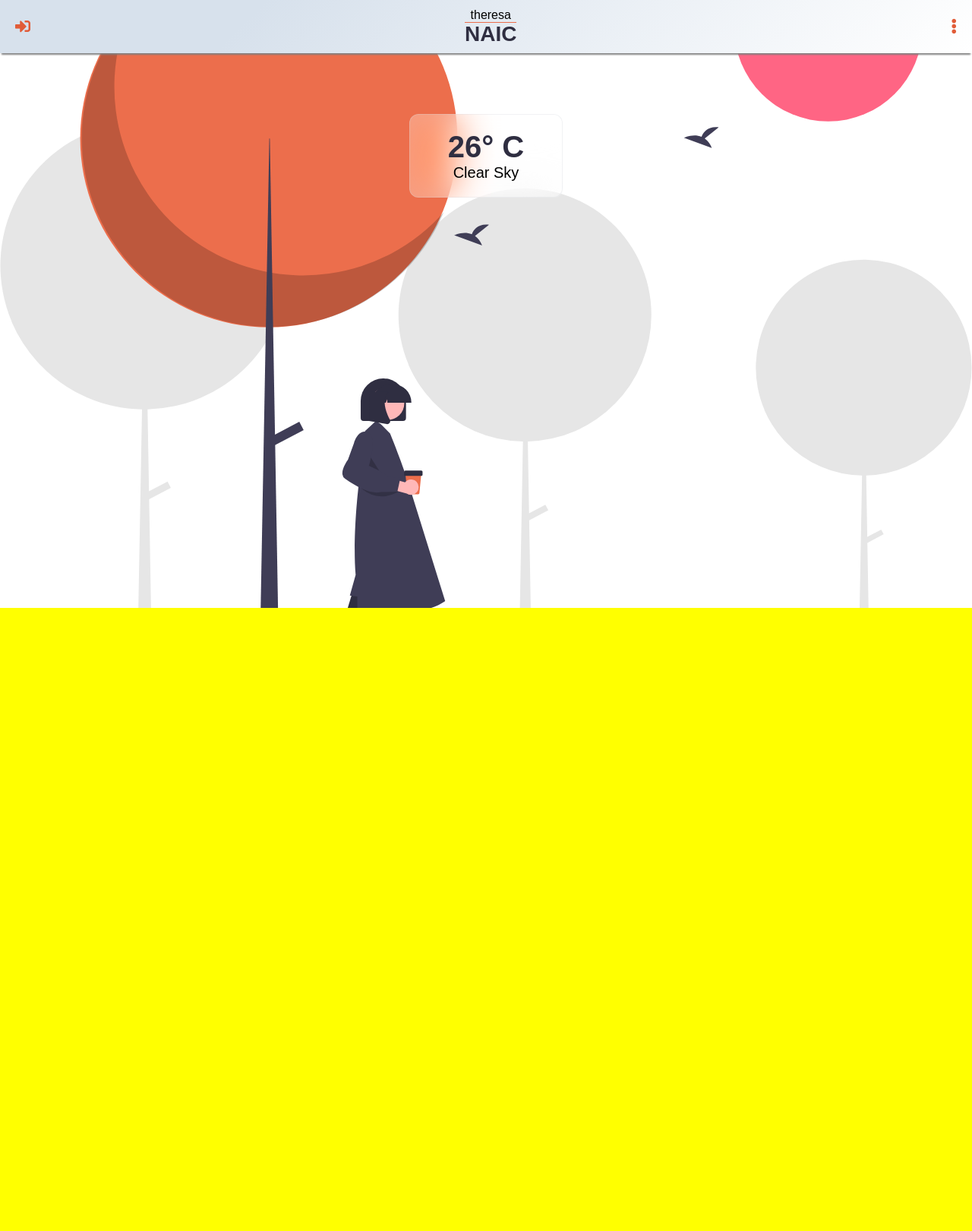
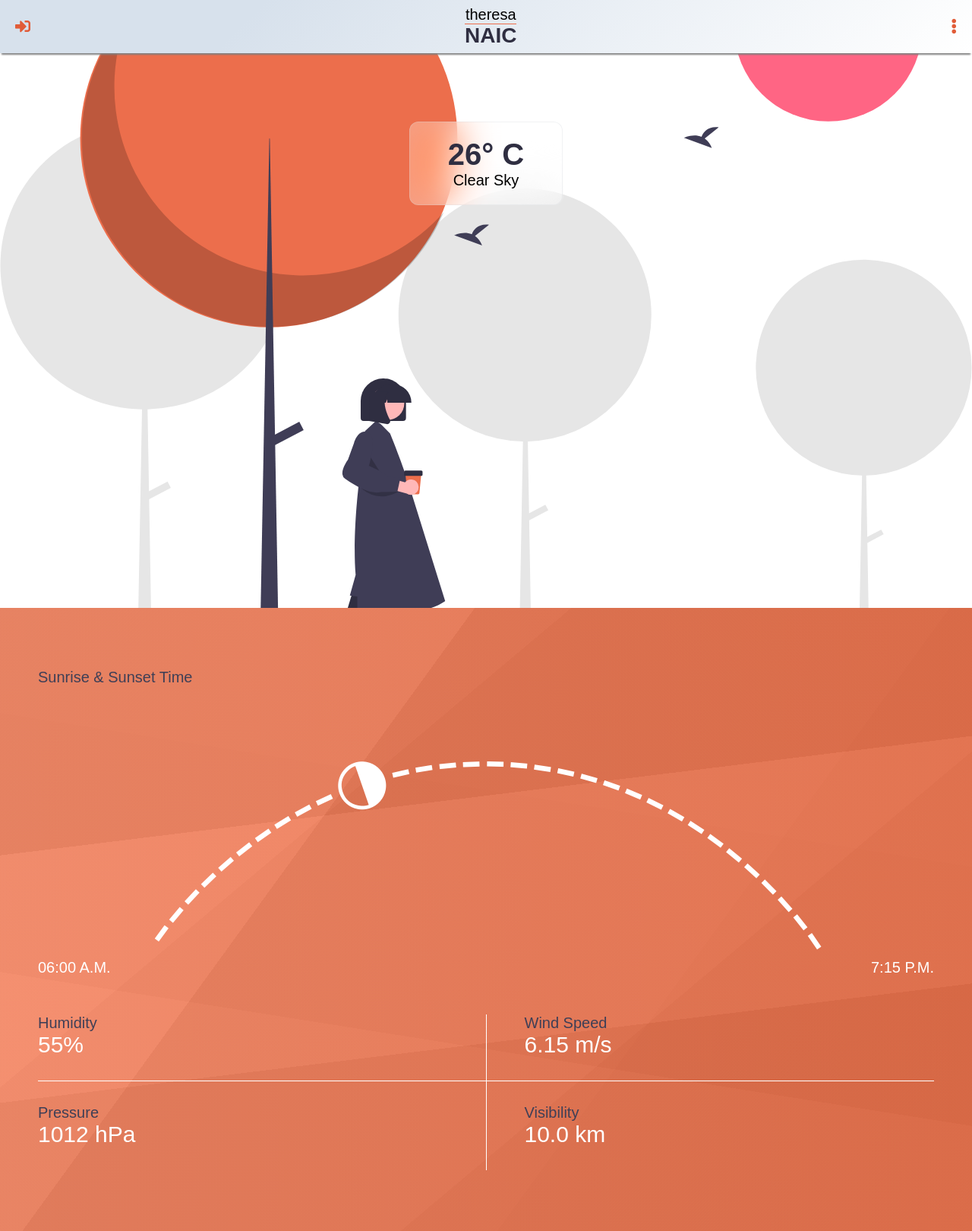
Before and after one commit to theresa-de-ocampo/weather-app, a PHP site: page / in a window 1280 px wide. Shown: the whole page at 76% size. Before the commit the page ends 800 px from the top, so only its background shows below. Run offline with PHP 8.4, Linux system fonts and the light colour scheme.

Commit message:
:lipstick: Design weather details section

```diff
--- /dev/null
+++ b/www/css/media-queries.css
@@ -0,0 +1,11 @@
+@media screen and (min-width: 550px) {
+	#weather-details table tr th:nth-child(1),
+	#weather-details table tr td:nth-child(2) {
+		padding-right: 50px;
+	}
+
+	#weather-details table tr th:nth-child(2),
+	#weather-details table tr td:nth-child(2) {
+		padding-left: 50px;
+	}
+}
--- a/www/css/style.css
+++ b/www/css/style.css
@@ -1,7 +1,11 @@
-@import url('https://fonts.googleapis.com/css2?family=Baloo+2:wght@700&display=swap');
+/*@import url("https://fonts.googleapis.com/css2?family=Poppins:ital,wght@0,100;0,200;0,300;0,400;0,500;0,600;0,700;0,800;0,900;1,100;1,200;1,300;1,400;1,500;1,600;1,700;1,800;1,900&display=swap");
+@import url("https://fonts.googleapis.com/css2?family=Baloo+2:wght@700&display=swap");
+@import url("https://fonts.googleapis.com/css2?family=Luckiest+Guy&display=swap");*/
+
 :root {
 	--orange: #ec6e4c;
 	--charade: #2f2e41;
+	--gun-powder: #3f3f56;
 }
 
 * {
@@ -18,6 +22,7 @@ body {
 		env(safe-area-inset-right, 0px)
 		env(safe-area-inset-bottom, 0px)
 		env(safe-area-inset-left, 0px);
+		font-size: 20px;
 }
 
 header {
@@ -58,12 +63,12 @@ header .data p {
 }
 
 section {
-	padding-top: 70px;
+	padding: 80px 50px;
 }
 
 #quick-weather {
 	align-items: center;
-	background-attachment: fixed;
+	/*background-attachment: fixed;*/
 	background-image: url("../img/weather/clear-sky.svg");
 	background-position: center center;
 	background-repeat: no-repeat;
@@ -79,6 +84,9 @@ section {
 	border-radius: 12px;
 	border: 1px solid rgba(209, 213, 219, 0.3);
 	display: inline-block;
+}
+
+#quick-weather .glassmorphism {
 	margin-top: 10vh;
 	padding: 20px 50px;
 }
@@ -94,6 +102,73 @@ section {
 }
 
 #weather-details {
-	background-color: yellow;
-	height: 100vh;
+	background-image: linear-gradient(306deg, rgba(54, 54, 54, 0.05) 0%, rgba(54, 54, 54, 0.05) 33.333%,rgba(85, 85, 85, 0.05) 33.333%, rgba(85, 85, 85, 0.05) 66.666%,rgba(255, 255, 255, 0.05) 66.666%, rgba(255, 255, 255, 0.05) 99.999%),linear-gradient(353deg, rgba(81, 81, 81, 0.05) 0%, rgba(81, 81, 81, 0.05) 33.333%,rgba(238, 238, 238, 0.05) 33.333%, rgba(238, 238, 238, 0.05) 66.666%,rgba(32, 32, 32, 0.05) 66.666%, rgba(32, 32, 32, 0.05) 99.999%),linear-gradient(140deg, rgba(192, 192, 192, 0.05) 0%, rgba(192, 192, 192, 0.05) 33.333%,rgba(109, 109, 109, 0.05) 33.333%, rgba(109, 109, 109, 0.05) 66.666%,rgba(30, 30, 30, 0.05) 66.666%, rgba(30, 30, 30, 0.05) 99.999%),linear-gradient(189deg, rgba(77, 77, 77, 0.05) 0%, rgba(77, 77, 77, 0.05) 33.333%,rgba(55, 55, 55, 0.05) 33.333%, rgba(55, 55, 55, 0.05) 66.666%,rgba(145, 145, 145, 0.05) 66.666%, rgba(145, 145, 145, 0.05) 99.999%),linear-gradient(90deg, rgb(252,128,89),rgb(252,116,73));
+	color: #fff;
 }
+
+.label {
+	color: var(--gun-powder);
+}
+
+path {
+	fill: transparent;
+}
+
+text {
+	fill: #fff;
+}
+
+textPath {
+	font-family: "Luckiest Guy", cursive !important;
+	font-size: 35px;
+}
+
+#sunrise-sunset {
+	display: flex;
+	justify-content: space-between;
+	margin-bottom: 50px;
+}
+
+#weather-details table {
+	width: 100%;
+	border-collapse: collapse;
+}
+
+#weather-details table th,
+#weather-details table td {
+	width: 50%;
+}
+
+#weather-details table th {
+	text-align: left;
+	font-weight: normal;
+	color: var(--gun-powder);
+}
+
+#weather-details table td {
+	font-size: 30px;
+}
+
+#weather-details table tr:nth-child(even) td {
+	padding-bottom: 30px;
+}
+
+#weather-details table tr:nth-child(odd):not(:first-of-type) th {
+	padding-top: 30px;
+	border-top: 1px solid #fff;
+}
+
+#weather-details table tr th:first-child,
+#weather-details table tr td:first-child {
+	border-right: 1px solid #fff;
+}
+
+#weather-details table tr th:nth-child(1),
+#weather-details table tr td:nth-child(1) {
+	padding-right: 20px;
+}
+
+#weather-details table tr th:nth-child(2),
+#weather-details table tr td:nth-child(2) {
+	padding-left: 20px;
+}
--- a/www/index.html
+++ b/www/index.html
@@ -13,6 +13,7 @@
 	<meta name="viewport" content="initial-scale=1, width=device-width, viewport-fit=cover">
 	<link rel="stylesheet" type="text/css" href="css/all.min.css" />
 	<link rel="stylesheet" type="text/css" href="css/style.css" />
+	<link rel="stylesheet" type="text/css" href="css/media-queries.css" />
 	<title>WWÜ</title>
 </head>
 <body>
@@ -34,7 +35,35 @@
 		</section><!-- #quick-weather -->
 
 		<section id="weather-details">
-
+			<div class="label">Sunrise & Sunset Time</div>
+			<svg viewBox="0 0 500 150">
+				<path id="curve" d="M73.2,148.6c4-6.1,65.5-96.8,178.6-95.6c111.3,1.2,170.8,90.3,175.1,97" />
+				<text width="500">
+					<textPath xlink:href="#curve">----------&#9681;---------------------</textPath>
+				</text>
+			</svg>
+			<div id="sunrise-sunset">
+				<div id="sunrise">06:00 A.M.</div>
+				<div id="sunset">7:15 P.M.</div>
+			</div><!-- #sunrise-sunset -->
+			<table>
+				<tr>
+					<th>Humidity</th>
+					<th>Wind Speed</th>
+				</tr>
+				<tr>
+					<td>55%</td>
+					<td>6.15 m/s</td>
+				</tr>
+				<tr>
+					<th>Pressure</th>
+					<th>Visibility</th>
+				</tr>
+				<tr>
+					<td>1012 hPa</td>
+					<td>10.0 km</td>
+				</tr>
+			</table>
 		</section><!-- #weather-details -->
 	</main>
 	<script src="cordova.js"></script>
```
Also changed, not shown: package-lock.json (added).
